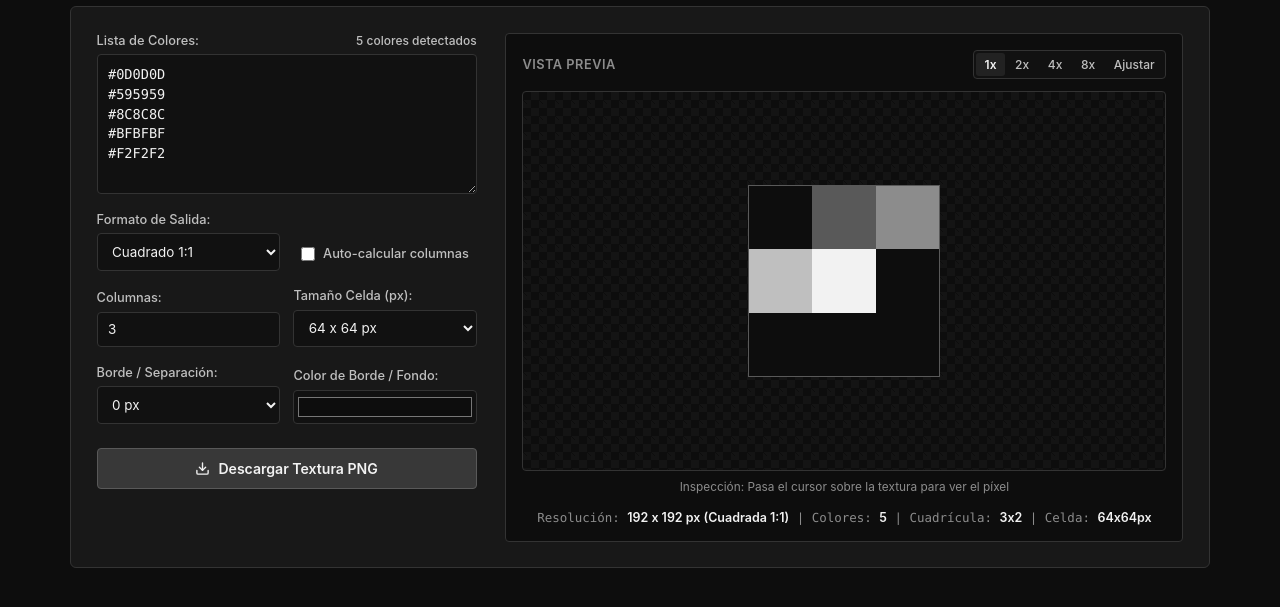
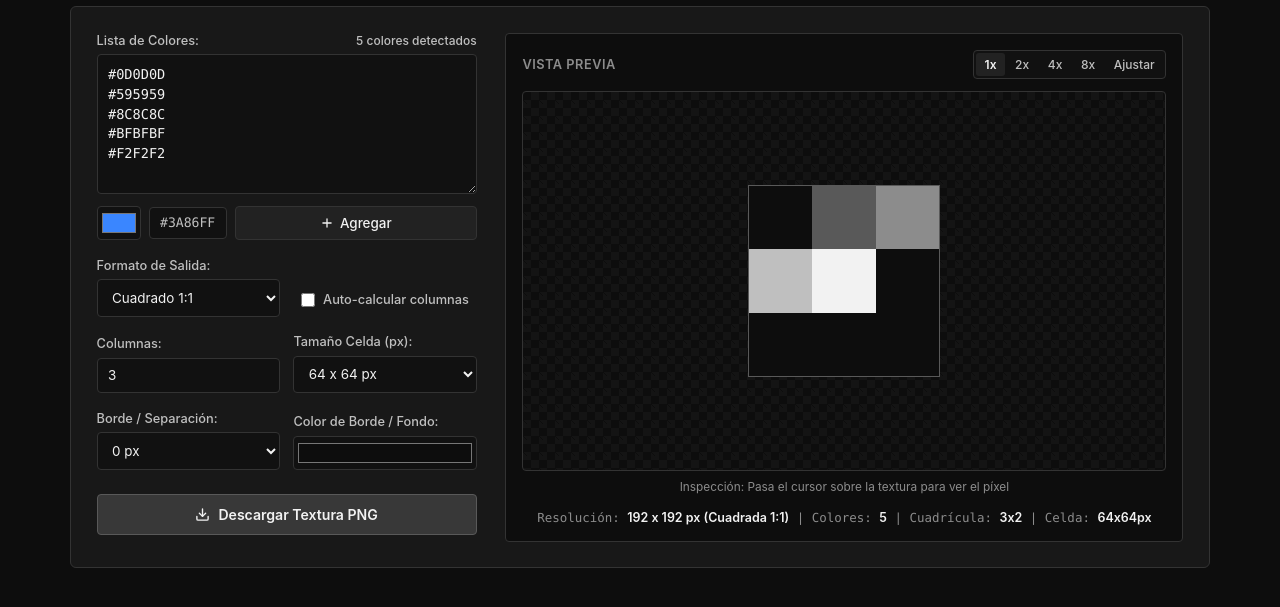
Before and after one commit to cuni10/palette-grid-texture-generator, a plain HTML site: page index.html in a window 1280 px wide. Shown: the part 93-700 px from the top of the page. Drawn offline with Linux system fonts and the light colour scheme.

Commit message:
Feat: Agregar selector de color y boton para anadir a la lista

```diff
--- a/index.html
+++ b/index.html
@@ -29,6 +29,17 @@
 #8C8C8C
 #BFBFBF
 #F2F2F2</textarea>
+        <div class="add-color-container">
+          <input type="color" id="colorPicker" value="#3A86FF" title="Seleccionar color">
+          <span class="color-hex-val" id="colorHexVal">#3A86FF</span>
+          <button type="button" id="addColorBtn" class="btn-add">
+            <svg width="14" height="14" viewBox="0 0 24 24" fill="none" stroke="currentColor" stroke-width="2.2" stroke-linecap="round" stroke-linejoin="round">
+              <line x1="12" y1="5" x2="12" y2="19"></line>
+              <line x1="5" y1="12" x2="19" y2="12"></line>
+            </svg>
+            Agregar
+          </button>
+        </div>
       </div>
 
       <!-- FILA: Formato de Salida y Auto-calcular Columnas -->
--- a/script.js
+++ b/script.js
@@ -11,6 +11,9 @@ const infoBar = document.getElementById('infoBar');
 const detectedCount = document.getElementById('detectedCount');
 const pixelInspector = document.getElementById('pixelInspector');
 const downloadBtn = document.getElementById('downloadBtn');
+const colorPicker = document.getElementById('colorPicker');
+const colorHexVal = document.getElementById('colorHexVal');
+const addColorBtn = document.getElementById('addColorBtn');
 
 let currentZoom = 1;
 
@@ -260,5 +263,21 @@ borderWidthInput.addEventListener('change', renderGrid);
 borderColorInput.addEventListener('input', renderGrid);
 downloadBtn.addEventListener('click', downloadPNG);
 
+if (colorPicker && colorHexVal) {
+  colorPicker.addEventListener('input', () => {
+    colorHexVal.textContent = colorPicker.value.toUpperCase();
+  });
+}
+
+if (addColorBtn && colorPicker) {
+  addColorBtn.addEventListener('click', () => {
+    const colorToAdd = colorPicker.value.toUpperCase();
+    const currentText = colorListInput.value.trimEnd();
+    colorListInput.value = currentText ? `${currentText}\n${colorToAdd}` : colorToAdd;
+    colorListInput.scrollTop = colorListInput.scrollHeight;
+    renderGrid();
+  });
+}
+
 updateUIState();
 renderGrid();
--- a/styles.css
+++ b/styles.css
@@ -223,6 +223,68 @@ input[type="color"] {
   border-color: var(--c-light-gray);
 }
 
+.add-color-container {
+  display: flex;
+  align-items: center;
+  gap: 0.5rem;
+  margin-top: 0.35rem;
+}
+
+.add-color-container input[type="color"] {
+  width: 44px;
+  height: 34px;
+  padding: 2px;
+  border-radius: 4px;
+  border: 1px solid var(--border-color);
+  background-color: var(--bg-input);
+  cursor: pointer;
+  flex-shrink: 0;
+}
+
+.add-color-container input[type="color"]:hover {
+  border-color: var(--border-hover);
+}
+
+.color-hex-val {
+  font-family: 'SFMono-Regular', Consolas, 'Liberation Mono', Menlo, monospace;
+  font-size: 0.82rem;
+  color: var(--text-secondary);
+  background-color: var(--bg-input);
+  border: 1px solid var(--border-color);
+  padding: 0.45rem 0.65rem;
+  border-radius: 4px;
+  min-width: 78px;
+  text-align: center;
+  user-select: all;
+}
+
+.btn-add {
+  flex: 1;
+  display: flex;
+  align-items: center;
+  justify-content: center;
+  gap: 0.4rem;
+  background-color: var(--btn-secondary);
+  color: var(--text-primary);
+  border: 1px solid var(--border-color);
+  border-radius: 4px;
+  padding: 0.5rem 0.8rem;
+  font-size: 0.84rem;
+  font-weight: 500;
+  cursor: pointer;
+  height: 34px;
+  transition: background-color 0.15s ease, border-color 0.15s ease, color 0.15s ease;
+}
+
+.btn-add:hover {
+  background-color: var(--btn-secondary-hover);
+  border-color: var(--border-focus);
+}
+
+.btn-add:active {
+  transform: translateY(1px);
+}
+
 .preview-area {
   display: flex;
   flex-direction: column;
```
